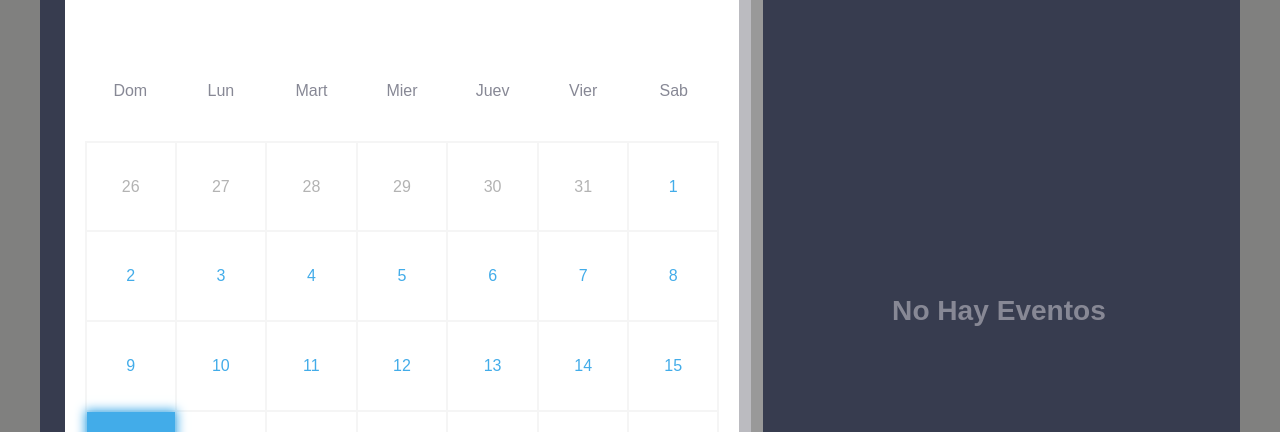
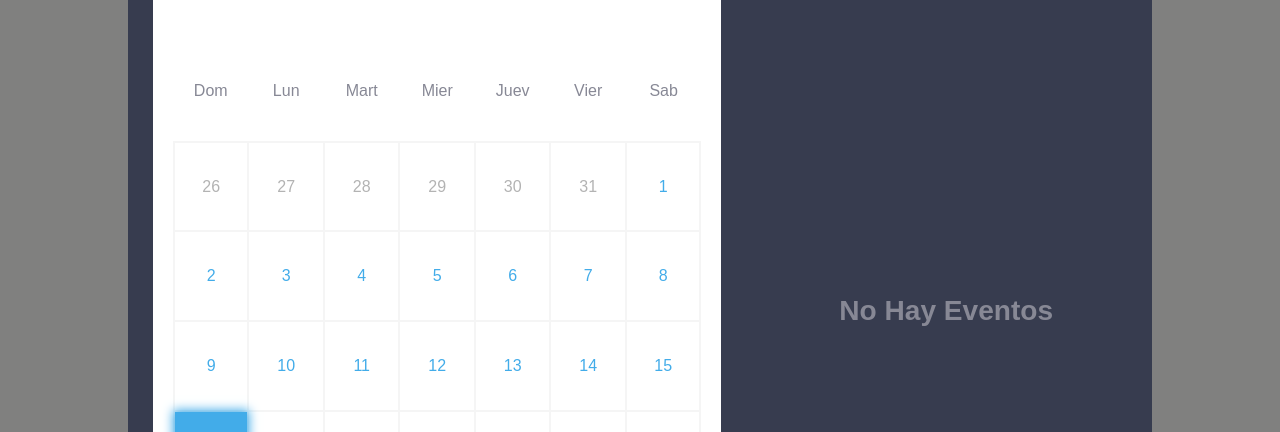
Before and after one commit to Haivher/MipaginaHorario, a plain HTML site: page index2.html in a window 1280 px wide. Shown: the part 134-566 px from the top of the page. Drawn offline with Linux system fonts and the light colour scheme.

Commit message:
Update style.css

```diff
--- a/style.css
+++ b/style.css
@@ -31,7 +31,7 @@ body {
 }
 .container {
   position: relative;
-  width: 1200px;
+  width: 80%;
   min-height: 850px;
   margin: 0 auto;
   padding: 5px;
@@ -67,13 +67,13 @@ body {
   width: 12px;
   height: 97%;
   border-radius: 0 5px 5px 0;
-  background-color: #d3d4d6d7;
+  background-color:transparent;
   transform: translateY(-50%);
 }
 .calendar::before {
   height: 94%;
   left: calc(100% + 12px);
-  background-color: rgb(153, 153, 153);
+  background-color:transparent;
 }
 .calendar .month {
   width: 100%;
```
